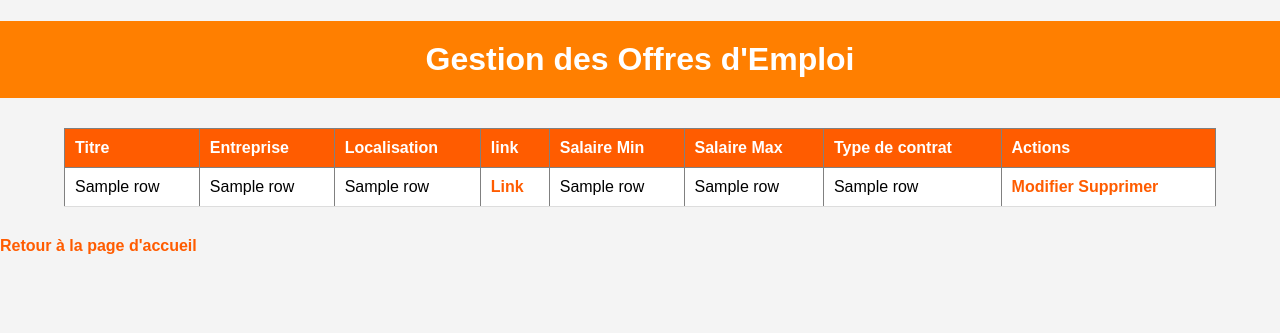
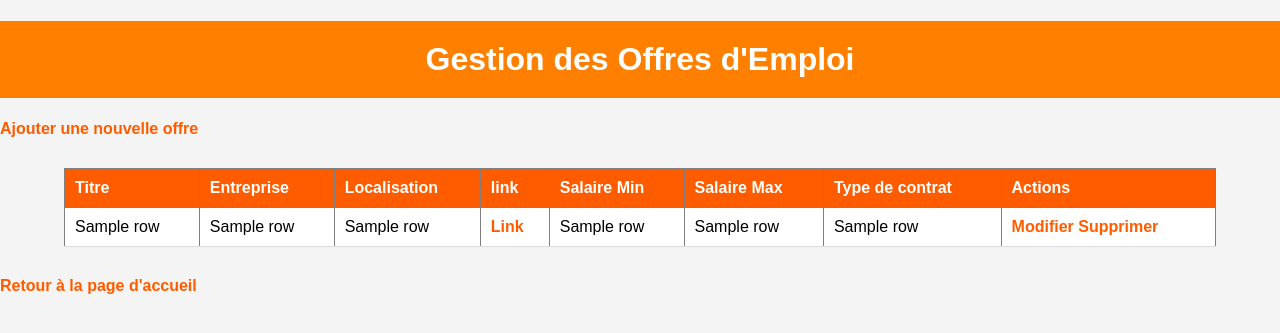
Before and after one commit to abarah/Projet_job_offers, a Flask app: template templates/manage_job_offers.html in a window 1280 px wide. Shown: the top 333 px of the page. Run offline with Flask 2, Linux system fonts and the light colour scheme; the template is opened without the code that fills it: most values are stand-ins (such as "Sample title", 1, 10 or a date in 2020).

Commit message:
Update manage_job_offers.html

```diff
--- a/templates/manage_job_offers.html
+++ b/templates/manage_job_offers.html
@@ -66,7 +66,7 @@
     </style>
 <body>
     <h1>Gestion des Offres d'Emploi</h1>
-
+    <a href="{{ url_for('add_job_offer') }}">Ajouter une nouvelle offre</a>
     <table border="1">
         <thead>
             <tr>
@@ -95,7 +95,7 @@
                     <!-- Bouton pour éditer l'offre -->
                     <a href="{{ url_for('edit_job_offer', job_id=row[0] )}}">Modifier</a>
                     <!-- Bouton pour supprimer l'offre -->
-                    <a href="#" onclick="return confirm('Êtes-vous sûr de vouloir supprimer cette offre ?');">Supprimer</a>
+                    <a href="{{ url_for('delete_job_offer', job_id=row[0]) }}" onclick="return confirm('Êtes-vous sûr de vouloir supprimer cette offre ?');">Supprimer</a>
                 </td>
             </tr>
             {% endfor %}
```
